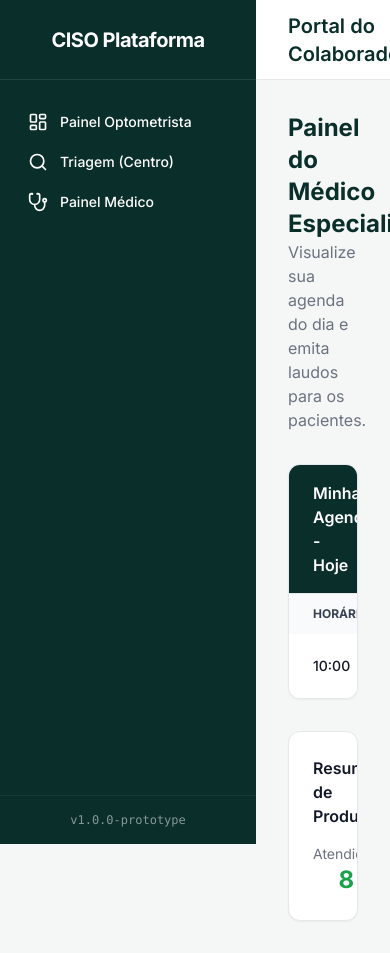
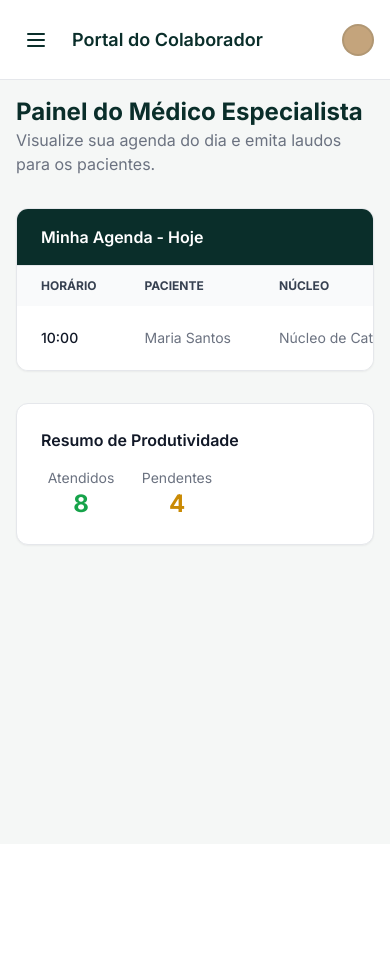
Before and after one commit to levywinnikes/ciso-plataforma-web, a Next.js app: page /medico in a window 390 px wide. After the commit the page ends 844 px from the top, so only its background shows below. Built offline with nearby package versions, Linux system fonts and the light colour scheme.

Commit message:
Ajuste de responsividade

```diff
--- a/src/app/(dashboard)/medico/page.tsx
+++ b/src/app/(dashboard)/medico/page.tsx
@@ -83,13 +83,13 @@ export default function MedicoPage() {
 
       <Card className="p-6">
         <h3 className="mb-4 font-semibold text-gray-900">Resumo de Produtividade</h3>
-        <div className="flex items-center space-x-8">
-          <div className="text-center">
+        <div className="flex flex-wrap items-center gap-4 md:gap-8">
+          <div className="text-center min-w-[80px]">
             <p className="text-sm text-gray-500">Atendidos</p>
             <p className="text-2xl font-bold text-green-600">8</p>
           </div>
-          <div className="h-10 w-px bg-gray-200" />
-          <div className="text-center">
+          <div className="hidden md:block h-10 w-px bg-gray-200" />
+          <div className="text-center min-w-[80px]">
             <p className="text-sm text-gray-500">Pendentes</p>
             <p className="text-2xl font-bold text-yellow-600">4</p>
           </div>
--- a/src/components/layout/layout-shell.tsx
+++ b/src/components/layout/layout-shell.tsx
@@ -1,19 +1,37 @@
+'use client'
+
+import React, { useState } from 'react'
 import { Sidebar } from './sidebar'
+import { Menu } from 'lucide-react'
 
 export function DashboardLayout({ children }: { children: React.ReactNode }) {
+  const [isSidebarOpen, setIsSidebarOpen] = useState(false)
+
   return (
-    <div className="flex min-h-screen bg-surface">
-      <Sidebar />
-      <main className="flex-1 overflow-y-auto">
-        <header className="flex h-20 items-center justify-between border-b bg-white px-8">
-          <h2 className="text-xl font-semibold text-primary">Portal do Colaborador</h2>
+    <div className="flex min-h-screen bg-surface overflow-x-hidden">
+      <Sidebar isOpen={isSidebarOpen} onClose={() => setIsSidebarOpen(false)} />
+      <div className="flex-1 flex flex-col min-w-0">
+        <header className="flex h-20 items-center justify-between border-b bg-white px-4 md:px-8 shrink-0">
           <div className="flex items-center space-x-4">
-            <span className="text-sm font-medium text-gray-600">Olá, Usuário</span>
-            <div className="h-10 w-10 rounded-full bg-accent" />
+            <button
+              onClick={() => setIsSidebarOpen(true)}
+              className="lg:hidden p-2 text-primary hover:bg-gray-100 rounded-md"
+            >
+              <Menu className="h-6 w-6" />
+            </button>
+            <h2 className="text-lg md:text-xl font-semibold text-primary truncate">Portal do Colaborador</h2>
+          </div>
+          <div className="flex items-center space-x-2 md:space-x-4">
+            <span className="hidden sm:inline text-sm font-medium text-gray-600">Olá, Usuário</span>
+            <div className="h-8 w-8 md:h-10 md:w-10 rounded-full bg-accent border-2 border-primary/10" />
           </div>
         </header>
-        <div className="p-8">{children}</div>
-      </main>
+        <main className="flex-1 p-4 md:p-8">
+          <div className="max-w-7xl mx-auto">
+            {children}
+          </div>
+        </main>
+      </div>
     </div>
   )
 }
--- a/src/components/layout/sidebar.tsx
+++ b/src/components/layout/sidebar.tsx
@@ -1,5 +1,5 @@
 import Link from 'next/link'
-import { LayoutDashboard, Users, ClipboardList, Stethoscope, Search } from 'lucide-react'
+import { LayoutDashboard, Stethoscope, Search, X } from 'lucide-react'
 
 const navItems = [
   { name: 'Painel Optometrista', href: '/optometrista', icon: LayoutDashboard },
@@ -7,17 +7,37 @@ const navItems = [
   { name: 'Painel Médico', href: '/medico', icon: Stethoscope },
 ]
 
-export function Sidebar() {
+interface SidebarProps {
+  isOpen?: boolean
+  onClose?: () => void
+}
+
+export function Sidebar({ isOpen, onClose }: SidebarProps) {
   return (
-    <div className="flex h-screen w-64 flex-col bg-primary text-white">
-      <div className="flex h-20 items-center justify-center border-b border-primary-foreground/10 px-6">
+    <>
+      {/* Mobile Overlay */}
+      <div
+        className={`fixed inset-0 z-40 bg-black/50 transition-opacity lg:hidden ${
+          isOpen ? 'opacity-100' : 'pointer-events-none opacity-0'
+        }`}
+        onClick={onClose}
+      />
+
+      <div className={`fixed inset-y-0 left-0 z-50 flex w-64 flex-col bg-primary text-white transition-transform duration-300 lg:static lg:translate-x-0 ${
+        isOpen ? 'translate-x-0' : '-translate-x-full'
+      }`}>
+        <div className="flex h-20 items-center justify-between border-b border-primary-foreground/10 px-6">
           <h1 className="text-xl font-bold tracking-tight">CISO Plataforma</h1>
+          <button onClick={onClose} className="lg:hidden">
+            <X className="h-6 w-6" />
+          </button>
         </div>
         <nav className="flex-1 space-y-1 px-4 py-6">
           {navItems.map((item) => (
             <Link
               key={item.href}
               href={item.href}
+              onClick={onClose}
               className="group flex items-center rounded-lg px-3 py-2 text-sm font-medium transition-colors hover:bg-accent hover:text-accent-foreground"
             >
               <item.icon className="mr-3 h-5 w-5" aria-hidden="true" />
@@ -29,5 +49,6 @@ export function Sidebar() {
           v1.0.0-prototype
         </div>
       </div>
+    </>
   )
 }
--- a/src/components/ui/index.tsx
+++ b/src/components/ui/index.tsx
@@ -1,4 +1,5 @@
 import React from 'react'
+import { X } from 'lucide-react'
 import { clsx, type ClassValue } from 'clsx'
 import { twMerge } from 'tailwind-merge'
 
@@ -78,19 +79,17 @@ export function Modal({
   if (!isOpen) return null
 
   return (
-    <div className="fixed inset-0 z-50 flex items-center justify-center p-4">
-      <div className="fixed inset-0 bg-black/50 transition-opacity" onClick={onClose} />
-      <div className="relative w-full max-w-lg rounded-xl bg-white shadow-xl">
-        <div className="flex items-center justify-between border-b px-6 py-4">
-          <h3 className="text-lg font-bold text-primary">{title}</h3>
-          <button onClick={onClose} className="text-gray-400 hover:text-gray-500">
-            <svg className="h-6 w-6" fill="none" viewBox="0 0 24 24" stroke="currentColor">
-              <path strokeLinecap="round" strokeLinejoin="round" strokeWidth={2} d="M6 18L18 6M6 6l12 12" />
-            </svg>
+    <div className="fixed inset-0 z-50 flex items-center justify-center p-2 sm:p-4">
+      <div className="fixed inset-0 bg-black/60 transition-opacity" onClick={onClose} />
+      <div className="relative w-full max-w-lg rounded-xl bg-white shadow-xl animate-in fade-in zoom-in duration-200">
+        <div className="flex items-center justify-between border-b px-4 py-3 sm:px-6 sm:py-4">
+          <h3 className="text-base sm:text-lg font-bold text-primary">{title}</h3>
+          <button onClick={onClose} className="text-gray-400 hover:text-gray-500 p-1">
+            <X className="h-5 w-5 sm:h-6 sm:w-6" />
           </button>
         </div>
-        <div className="p-6">{children}</div>
-        {footer && <div className="flex justify-end space-x-3 border-t bg-gray-50 px-6 py-4 rounded-b-xl">{footer}</div>}
+        <div className="p-4 sm:p-6 overflow-y-auto max-h-[80vh]">{children}</div>
+        {footer && <div className="flex flex-col sm:flex-row justify-end space-y-2 sm:space-y-0 sm:space-x-3 border-t bg-gray-50 px-4 py-3 sm:px-6 sm:py-4 rounded-b-xl">{footer}</div>}
       </div>
     </div>
   )
```
Lines whose indentation alone changed are shown as unchanged.
